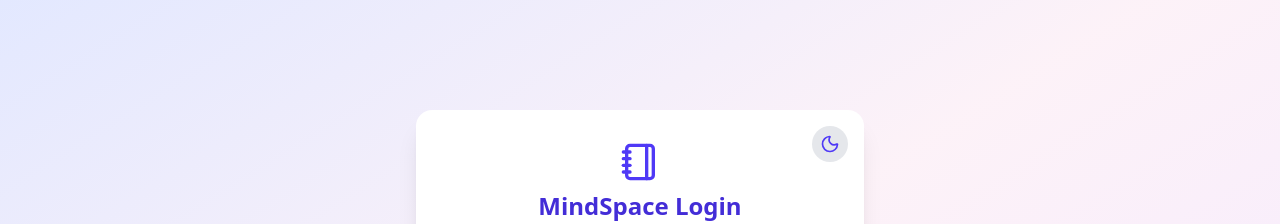
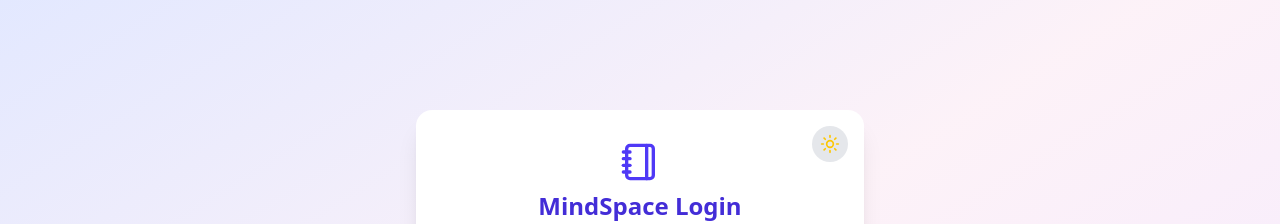
Before and after one commit to Jeman-Kumar-97-06/OG_Notes_App_frontend, a React (Vite) app: page / in a window 1280 px wide. Shown: the part 880-1104 px from the top of the page. Built offline with nearby package versions, Linux system fonts and the light colour scheme.

Commit message:
made changes

```diff
--- a/src/components/Login_Signup.jsx
+++ b/src/components/Login_Signup.jsx
@@ -1,16 +1,19 @@
 import React, { useState, useEffect } from "react";
 import { Notebook, Sun, Moon } from "lucide-react";
+import { useThemeContext } from "../hooks/useThemeContext";
 
 export default function AuthDialog() {
-  const [isLogin, setIsLogin] = useState(true);
-  const [darkMode, setDarkMode] = useState(false);
+  const {theme,dispatch}        = useThemeContext();
+  let   dm                      = theme === 'dark' ? false : true
+  const [isLogin, setIsLogin]   = useState(true);
+  const [darkMode, setDarkMode] = useState(dm);
 
   // add/remove dark class on html
   useEffect(() => {
     if (darkMode) {
-      document.documentElement.classList.add("dark");
+      dispatch({type:'DO_DARK'})
     } else {
-      document.documentElement.classList.remove("dark");
+      dispatch({type:"DO_LIGHT"})
     }
   }, [darkMode]);
 
```
